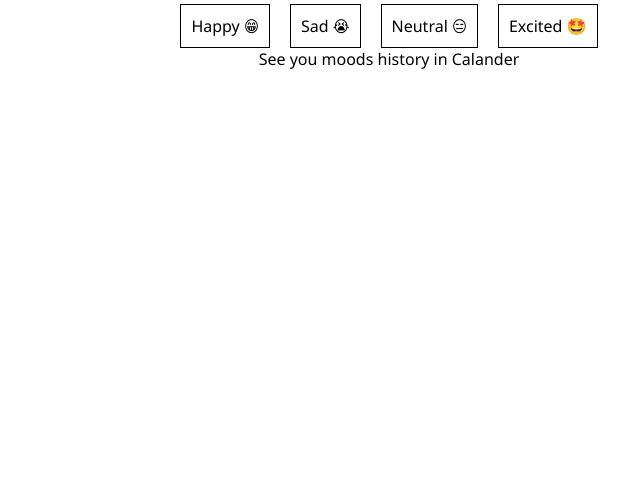
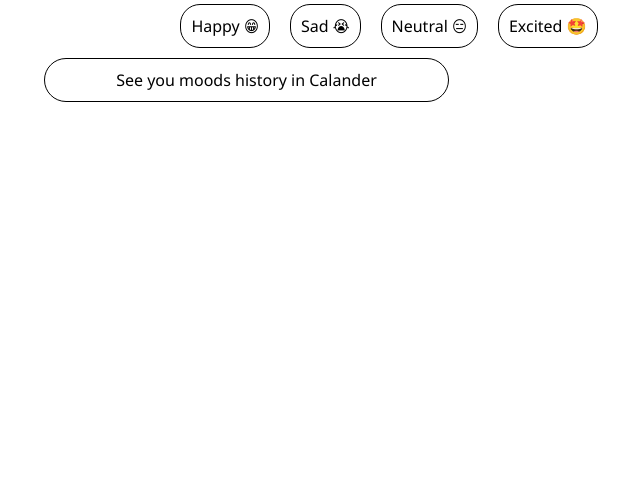
Before and after one commit to YashDevani-source/cohort-, a plain HTML site: page index.html in a window 1280 px wide. Shown: the part 309-800 px from the top of the page, without its empty margins (251-891 px from the left). Drawn offline with Linux system fonts and the light colour scheme.

Commit message:
base ui done

```diff
--- a/index.html
+++ b/index.html
@@ -14,8 +14,8 @@
         <div class="mood">Neutral 😑</div>
         <div class="mood">Excited 🤩</div>
     </div>
-    <div class="Calander">
-        <p>See you moods history in Calander</p>
+    <div class="calander">
+        <p class="calander_text">See you moods history in Calander</p>
     </div>
 </body>
 </html>
--- a/styles.css
+++ b/styles.css
@@ -22,8 +22,27 @@ body{
     border: 1px solid black;
     padding: 10px 10px;
     cursor: pointer;
+    border-radius: 20px;
 }
 .mood:hover{
     background-color: burlywood;
     color: white;
+
 }
+
+.calander{
+    padding-top: 10px;
+    padding-bottom: 10px;
+    width: 405px;
+    margin-left: 295px;
+    margin-right: 300px;
+    margin-top: 10px;
+    border: 1px solid black;
+    cursor: pointer;
+    border-radius: 30px;
+}
+
+.calander:hover{
+    background-color: whitesmoke;
+    color: black;
+}
```
